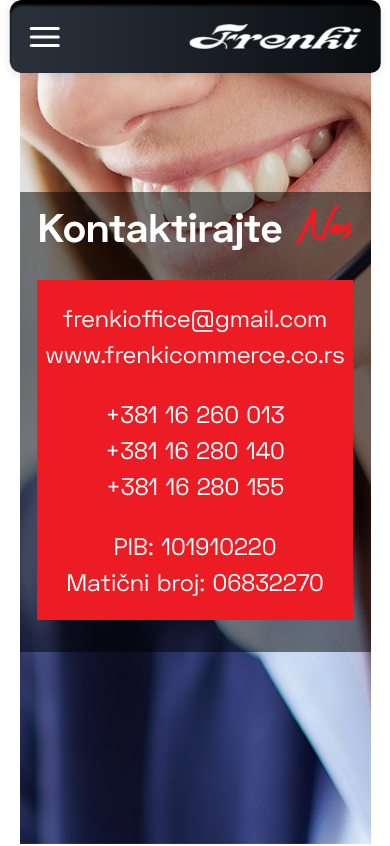
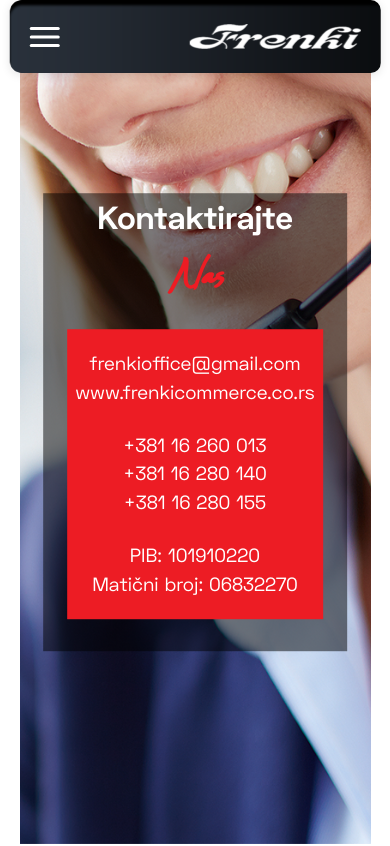
Before and after one commit to zeljaGitHub/frenki-bus, a React (Vite) app: page /Kontakt in a window 390 px wide. Shown: the top 846 px of the page. Built offline with nearby package versions, Linux system fonts and the light colour scheme.

Commit message:
Mob Update 2

```diff
--- a/src/pages/Contact.css
+++ b/src/pages/Contact.css
@@ -117,7 +117,7 @@
 
 @media (max-width: 1000px) {
   .contact-text-overlay-h1 {
-    font-size: 2.5rem;
+    font-size: 2rem;
   }
   .contact-text-overlay-h1 span {
     font-size: 3rem;
@@ -127,4 +127,7 @@
     text-align: center;
     padding: 20px 0.5rem 20px 0.5rem;
   }
+  .overlay-contact-p p {
+    font-size: 1.2rem;
+  }
 }
```
